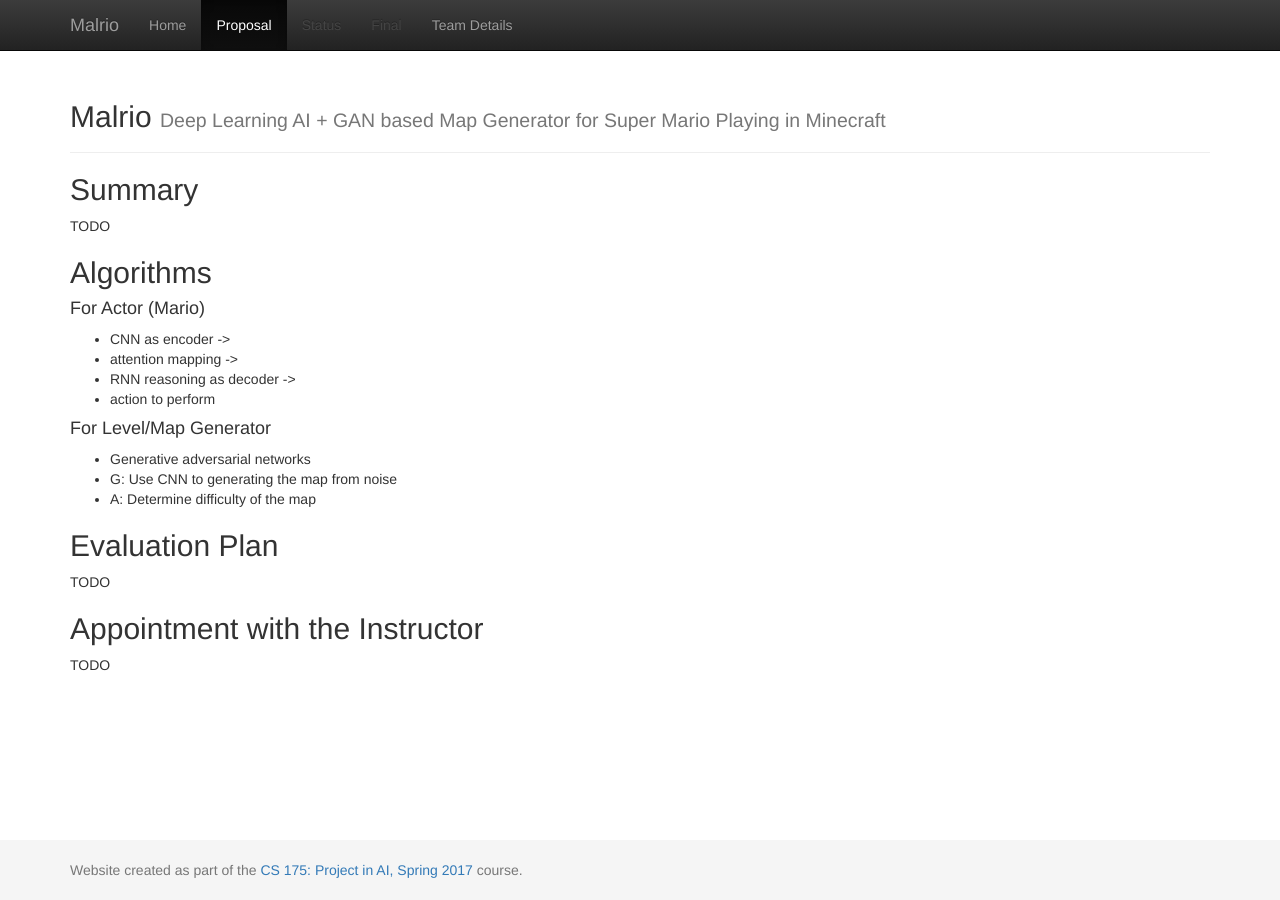
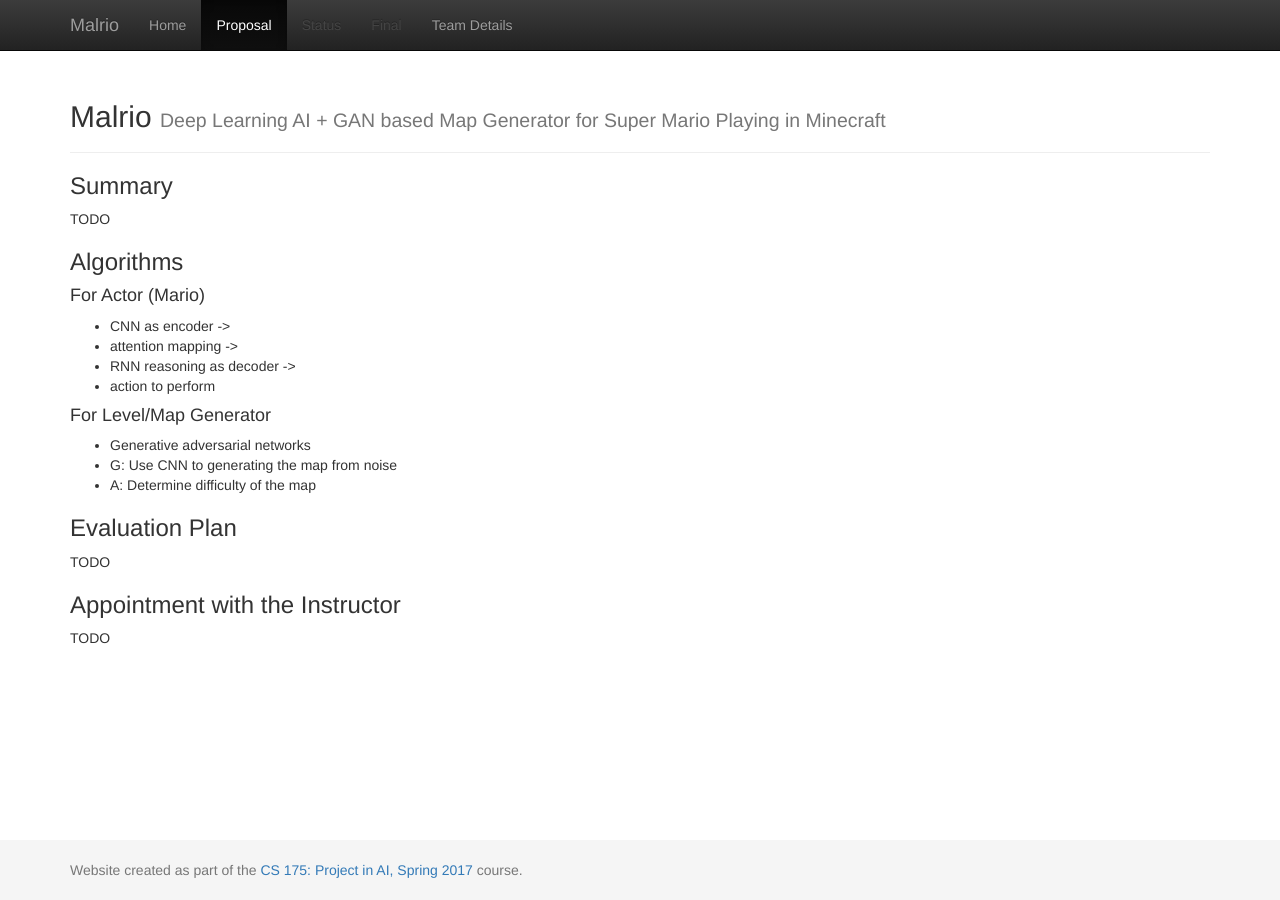
Before and after one commit to Malmactor/malrio, a Jekyll site: the page built from docs/proposal.md, in a window 1280 px wide. Built offline with Jekyll 4.4.1, drawn with Linux system fonts in a browser that asks for light colours.

```diff
--- a/docs/proposal.md
+++ b/docs/proposal.md
@@ -3,10 +3,10 @@ layout: default
 title: Proposal
 ---
 
-## Summary
+### Summary
 TODO
 
-## Algorithms
+### Algorithms
 
 #### For Actor (Mario)
  - CNN as encoder ->
@@ -19,8 +19,8 @@ TODO
  - G: Use CNN to generating the map from noise
  - A: Determine difficulty of the map
 
-## Evaluation Plan
+### Evaluation Plan
 TODO
 
-## Appointment with the Instructor
+### Appointment with the Instructor
 TODO
```
